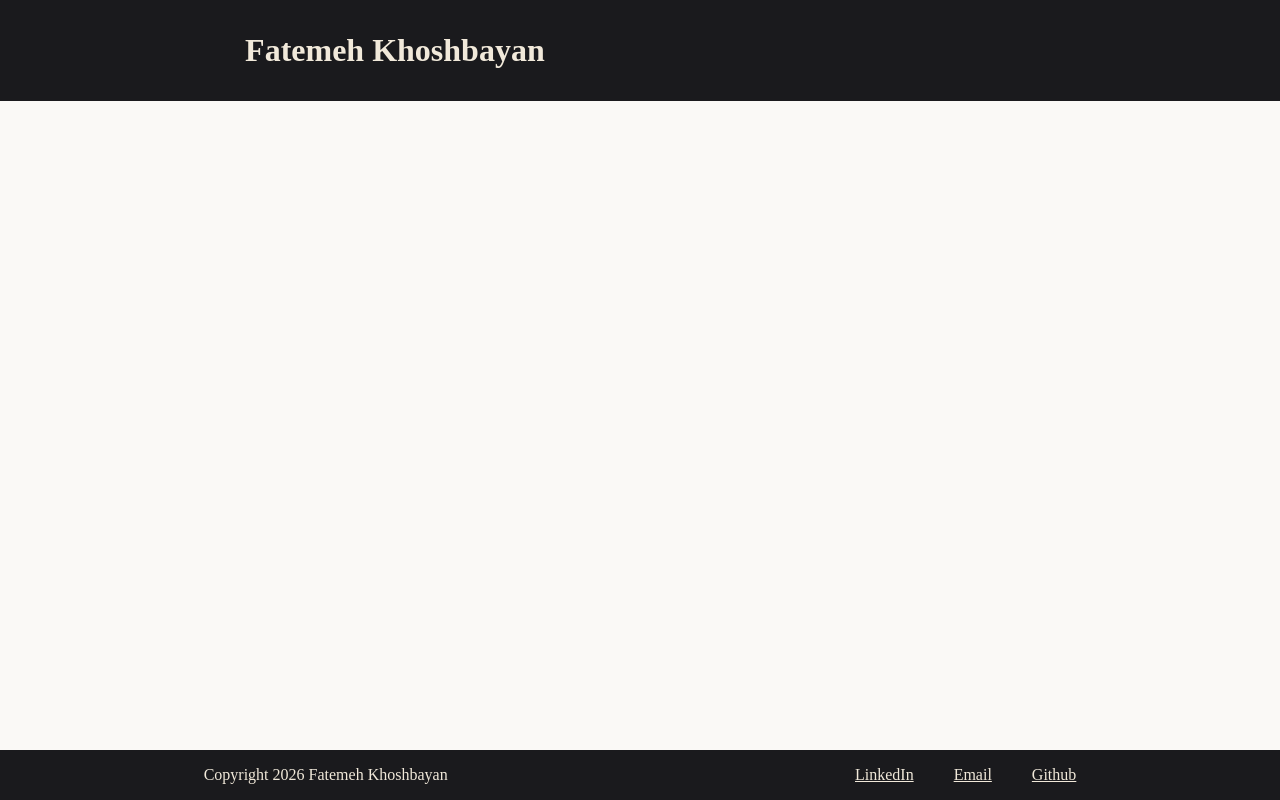
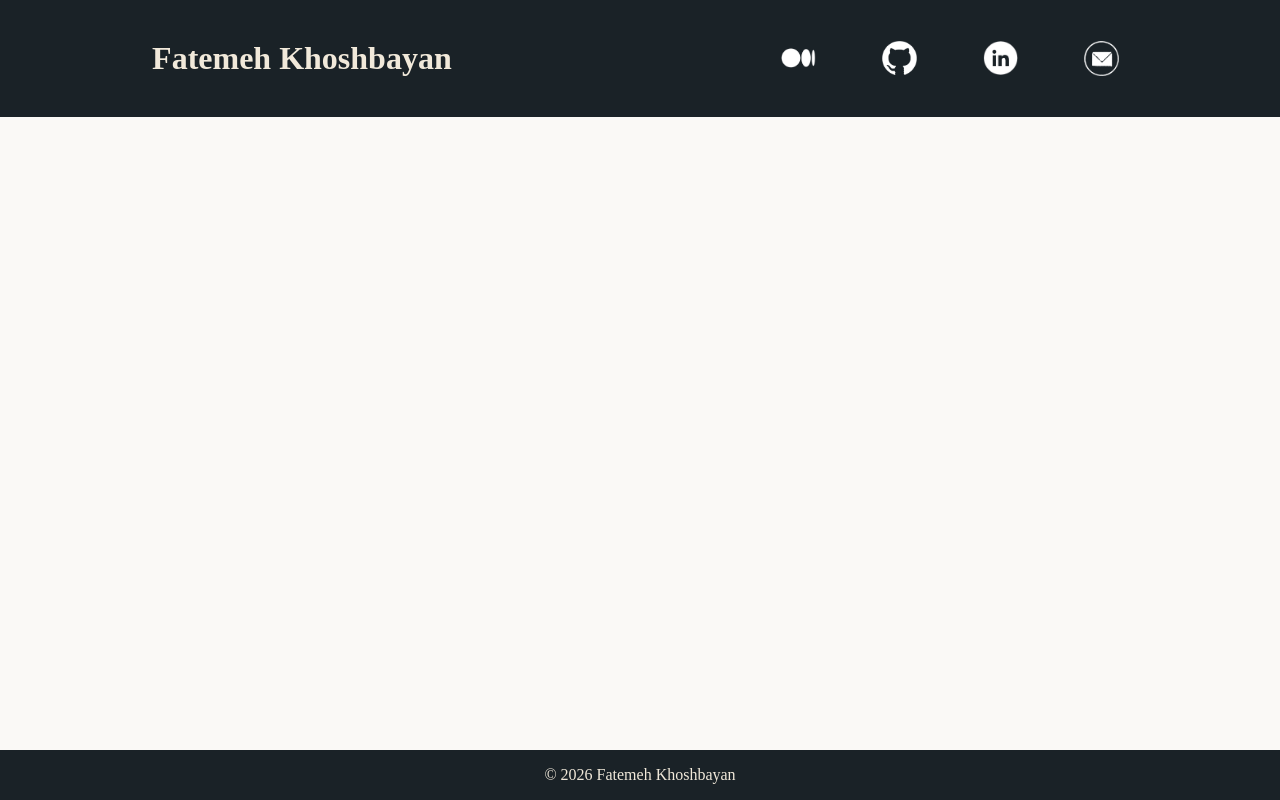
Before and after one commit to fatemehkhoshbayan/responsive-web-components, a plain HTML site: page index.html in a window 1280 px wide. Drawn offline with Linux system fonts and the light colour scheme.

Commit message:
feat: implement header navigation and footer layout

```diff
--- a/index.html
+++ b/index.html
@@ -1,30 +1,61 @@
-<!DOCTYPE html>
+<!doctype html>
 <html lang="en">
-<head>
-    <meta charset="UTF-8">
-    <meta name="viewport" content="width=device-width, initial-scale=1.0">
-    <link rel="stylesheet" href="styles.css"/>
-    <title>responsive website</title>
-</head>
-<body>
+  <head>
+    <meta charset="UTF-8" />
+    <meta name="viewport" content="width=device-width, initial-scale=1.0" />
+    <link rel="stylesheet" href="styles.css" />
+    <title>Fatemeh Khoshbayan</title>
+  </head>
+  <body>
     <header>
-        <h1>Fatemeh Khoshbayan</h1>
-        <nav></nav>
+      <h1>Fatemeh Khoshbayan</h1>
+      <nav>
+        <ul>
+          <li>
+            <a href="https://medium.com/@f.khoshbayan">
+              <img
+                src="media/medium-logo.png"
+                alt="Visit Fatemeh Khoshbayan's Medium profile"
+                width="35"
+              />
+            </a>
+          </li>
+
+          <li>
+            <a href="https://github.com/fatemehkhoshbayan">
+              <img
+                src="media/github-logo.png"
+                alt="Visit Fatemeh Khoshbayan's GitHub profile"
+                width="35"
+              />
+            </a>
+          </li>
+
+          <li>
+            <a href="https://www.linkedin.com/in/fatemeh-khoshbayan/">
+              <img
+                src="media/linkedIn-logo.png"
+                alt="Visit Fatemeh Khoshbayan's LinkedIn profile"
+                width="35"
+              />
+            </a>
+          </li>
+
+          <li>
+            <a href="mailto:f.khoshbayan@gmail.com">
+              <img
+                src="media/gmail-logo.png"
+                alt="Send email to Fatemeh Khoshbayan"
+                width="35"
+              />
+            </a>
+          </li>
+        </ul>
+      </nav>
     </header>
     <main></main>
     <footer>
-        <p>Copyright 2026 Fatemeh Khoshbayan</p>
-      <ul>
-        <li>
-          <a href="https://www.linkedin.com/in/fatemeh-khoshbayan/">LinkedIn</a>
-        </li>
-        <li>
-          <a href="mailto:f.khoshbayan@gmail.com">Email</a>
-        </li>
-        <li>
-          <a href="https://github.com/fatemehkhoshbayan">Github</a>
-        </li>
-      </ul>
+      <p>&copy; 2026 Fatemeh Khoshbayan</p>
     </footer>
-</body>
+  </body>
 </html>
--- a/styles.css
+++ b/styles.css
@@ -1,11 +1,15 @@
-/*  Reset CSS */
+/**
+ * Stylesheet for the responsive personal site layout.
+ */
+
+/* Reset CSS */
 * {
   margin: 0;
   padding: 0;
+  box-sizing: border-box;
 }
 
 body {
-  margin: 0;
   background-color: #faf9f6;
   min-height: 100vh;
   display: flex;
@@ -15,25 +19,32 @@ body {
 
 main {
   flex: 1;
-  width: 70%;
+  width: 100%;
+  max-width: 72rem;
+  padding: 2 1rem;
   display: flex;
   margin: 0 auto;
   font-size: large;
 }
 
+/* Sticky header and footer */
 header,
 footer {
   position: sticky;
   display: flex;
   justify-content: space-around;
-  background-color: #1a1a1d;
+  align-items: center;
+  background-color: #1A2227;
   color: #f1e9da;
   width: 100%;
 }
 
 header {
   top: 0;
-  padding: 2rem 0;
+  flex-direction: column;
+  gap: 1rem;
+  padding: 2rem 1rem;
+  text-align: center;
 }
 
 footer {
@@ -42,20 +53,60 @@ footer {
 }
 
 nav {
-  justify-items: center;
+  display: flex;
   align-items: center;
-  display: flex;
 }
 
-header a, footer a {
+/* Icon links: touch-friendly hit area and hover outline */
+header a {
   color: inherit;
+  padding: 0.5rem;
+  border-radius: 10px;
+  display: inline-flex;
+  align-items: center;
+  justify-content: center;
+  border: 1px solid transparent;
+}
+
+header a:hover {
+  border: 1px solid #f1e9da;
 }
 
 ul {
   list-style-type: none;
-  gap: 40px;
-  justify-items: center;
+  gap: 0.5rem;
+  justify-content: center;
   align-items: center;
   display: flex;
-  padding: 0;
+  flex-wrap: wrap;
 }
+
+header img {
+  max-width: 100%;
+  height: auto;
+}
+
+/* Tablet */
+@media (min-width: 768px) {
+  header {
+    flex-direction: row;
+    flex-wrap: wrap;
+    padding: 2rem 0;
+    text-align: left;
+  }
+
+  main {
+    padding: 2rem;
+  }
+
+  ul {
+    gap: 1.5rem;
+  }
+}
+
+/* Laptop and up */
+@media (min-width: 1024px) {
+  ul {
+    gap: 3rem;
+  }
+}
```
Also changed, not shown: media/github-logo.png (added), media/gmail-logo.png (added), media/linkedIn-logo.png (added), media/medium-logo.png (added), 2 other files.
